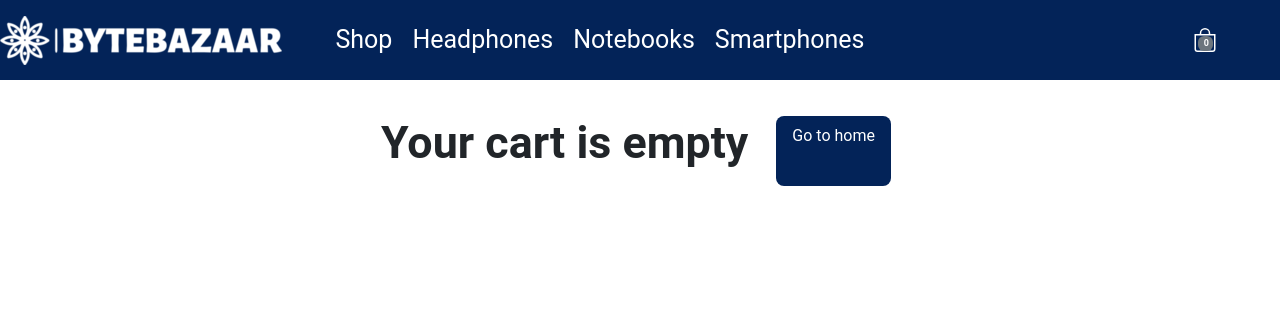
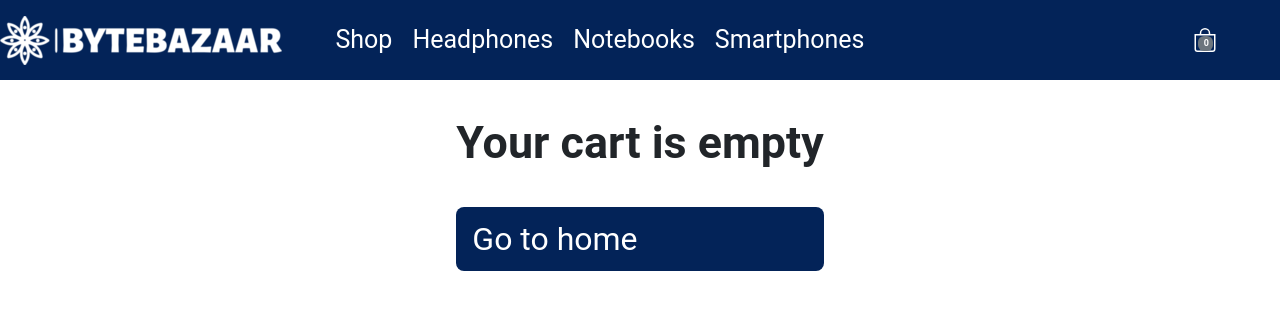
Before and after one commit to AgustinCabrera/project, a React (Create React App) app: page /cart in a window 1280 px wide. Shown: the top 310 px of the page. Built offline with nearby package versions, Linux system fonts and the light colour scheme.

Commit message:
cart-fixing

```diff
--- a/src/componentes/CartContainer/Cart/Cart.css
+++ b/src/componentes/CartContainer/Cart/Cart.css
@@ -4,9 +4,11 @@
     text-align: center;
     margin: 1rem 0;
 }
+.cart-items-style {
+  margin-bottom: 1rem;
+}
 
 .option {
-
     padding: 0.5rem 1rem;
     background-color: rgb(3, 35, 88);
     color: #fff;
@@ -15,28 +17,41 @@
     margin: 0 0.5rem;
     border-radius: 0.5rem;
     margin-top: 1rem;
-    display: flex;
-    flex-direction: column;
-    justify-content: flex-start;
-    align-items: center;
+  }
+  .button-cart{
 
-  }
+    padding: 0.5rem 1rem;
 
-  .button-cart{
-    margin-top: 1rem;
-    padding: 0.5rem 1rem;
-    background-color: rgb(3, 35, 88);
     color: #fff;
     text-decoration: none;
     font-size: 1rem;
     margin: 0 0.5rem;
     border-radius: 0.5rem;
-    display: flex;
-    flex-direction: column;
-    justify-content: flex-start;
-    align-items: center;
   }
 
-  .cart-items-style {
-    margin-bottom: 1rem;
+.button-styles{
+    display: flex;
+    justify-content: space-between;
+    flex-direction: column ;
+    align-items: center;
+    margin: 1rem 0;
+
   }
+
+  .button-home{
+    padding: 0.5rem 1rem;
+    background-color: rgb(3, 35, 88);
+    color: #fff;
+    text-decoration: none;
+    font-size: 2rem;
+    border-radius: 0.5rem;
+    margin-top: 0.1rem;
+    display: inline-block;
+    justify-content: center;
+    align-items: center;
+
+  }
+
+.cart-container{
+  flex-direction: column;
+}
--- a/src/componentes/CartContainer/Cart/Cart.jsx
+++ b/src/componentes/CartContainer/Cart/Cart.jsx
@@ -16,7 +16,7 @@ export const Cart = () => {
         return(
             <div className='cart-container'>
                 <h2 className='cart-title'>Your cart is empty</h2>
-                <Link to = '/' className ='option'>Go to home</Link>
+                <Link to = '/' className ='button-home'>Go to home</Link>
             </div>
         )
     }
@@ -34,9 +34,11 @@ export const Cart = () => {
                   }
                 </div>
                 <h3 className='cart-title'>Total: ${totalPrice}</h3>
-                <button className='button-cart' onClick={clearCart}>Clear cart</button>
-                <Link to = '/checkout' className ='option' style={{ textDecoration: 'none' }} >Checkout </Link>
                 </div>
+        </div>
+        <div className='buttons-styles'>
+            <button className='button-cart' onClick={ clearCart}>Clear cart</button>
+            <Link to = '/checkout' className ='button-cart' style={{ textDecoration: 'none' }} >Checkout </Link>
         </div>
 
     </div>
--- a/src/componentes/CartContainer/CartItem/CartItem.css
+++ b/src/componentes/CartContainer/CartItem/CartItem.css
@@ -16,6 +16,7 @@
     width: 100%;
     box-shadow: 0 2px 4px rgba(0, 0, 0, 0.1);
     margin-top: 20px;
+    margin-right: 10px;
   }
 
 .card-cart-img {
--- a/src/componentes/CartContainer/CartItem/CartItem.jsx
+++ b/src/componentes/CartContainer/CartItem/CartItem.jsx
@@ -15,7 +15,7 @@ return(
                 <h5 className='card-cart-title'>{item.name}</h5>
                 <p className='card-cart-text'>Price: ${item.price}</p>
                 <p className='card-cart-text'>Quantity: {item.quantity}</p>
-                <button className='button-cart' onClick={removeItem}> <Trash /></button>
+                <button className='button-cart' onClick={() => removeItem(item.id)}> <Trash /></button>
             </div>
 
     </div>
```
Also changed, not shown: 1 other file (tests, documents, lock files or other folders).
